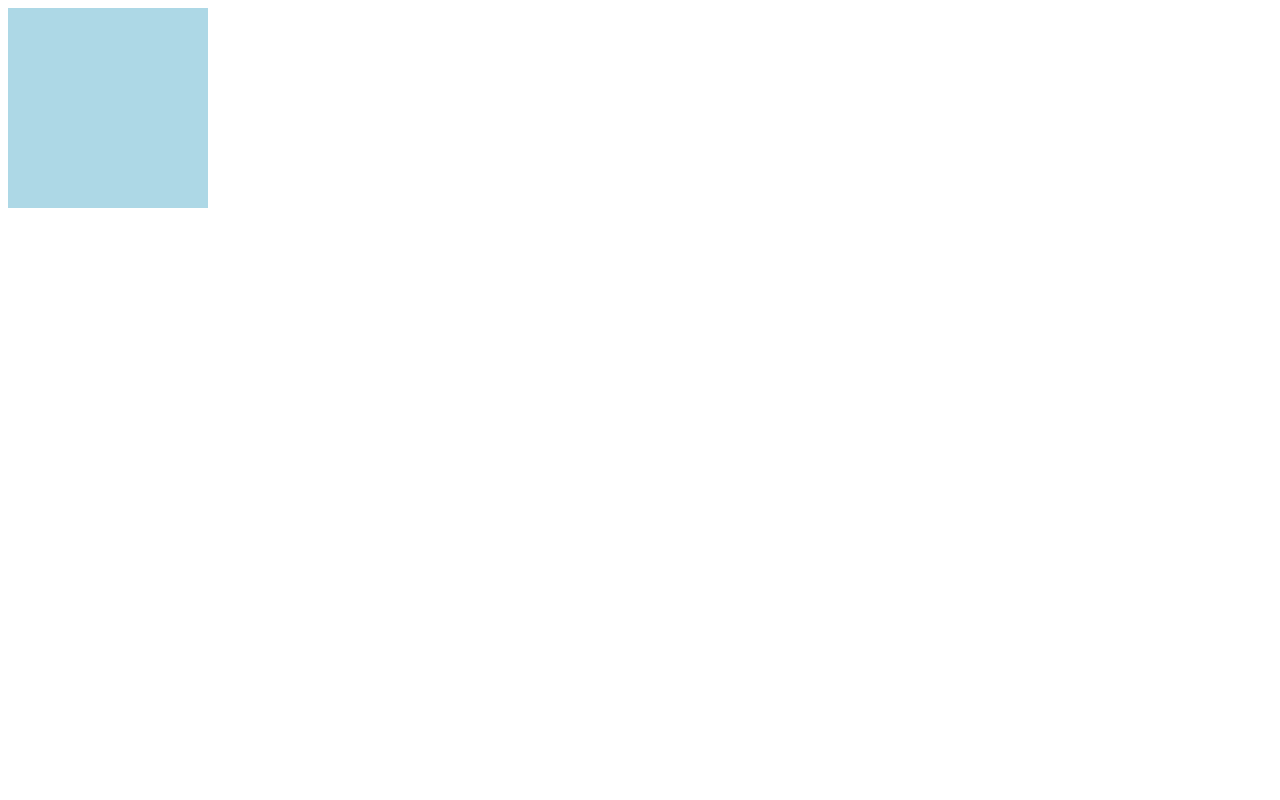
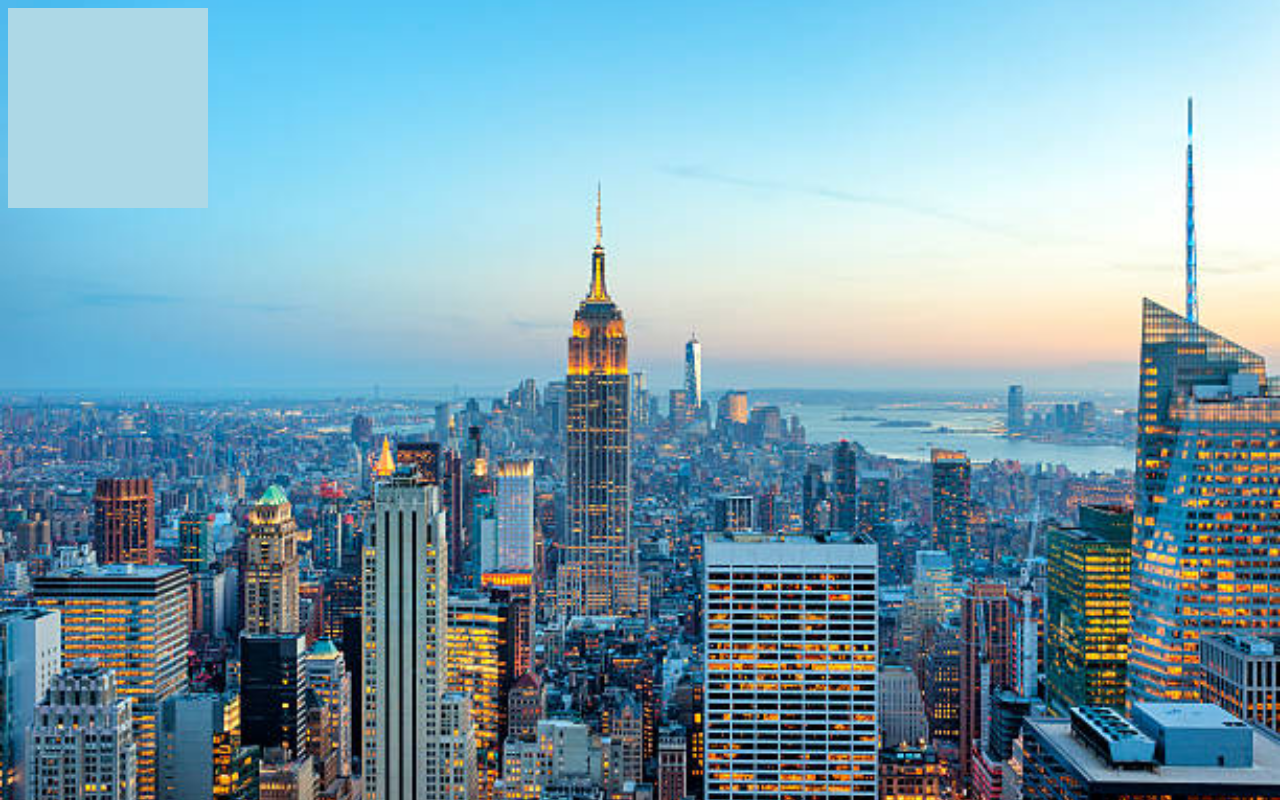
Before and after one commit to Emmanuel-Howard/Learning-HTML-CSS, a plain HTML site: page Learning v2/index2.html in a window 1280 px wide. Drawn offline with Linux system fonts and the light colour scheme.

Commit message:
Learning Background Image in css

```diff
--- a/Learning v2/style2.css
+++ b/Learning v2/style2.css
@@ -1,3 +1,14 @@
+/* Making the background an image */
+body{
+    background-image: url(../Content/istockphoto-538811669-612x612.jpg); /* With only this. the image repeats iself */
+    background-repeat: no-repeat; /* Only 1 image */
+    background-position: center; /* Centered horizontally */
+    background-attachment: fixed; /*ù Regardless of viewport size, the image is centered */
+    background-size: cover; /* Covers the entire background */
+}
+
+/* Learning positions: Static. sticky, absolute, fixed, relative */
+
 #box1{
     width: 200px;
     height: 200px;
```
